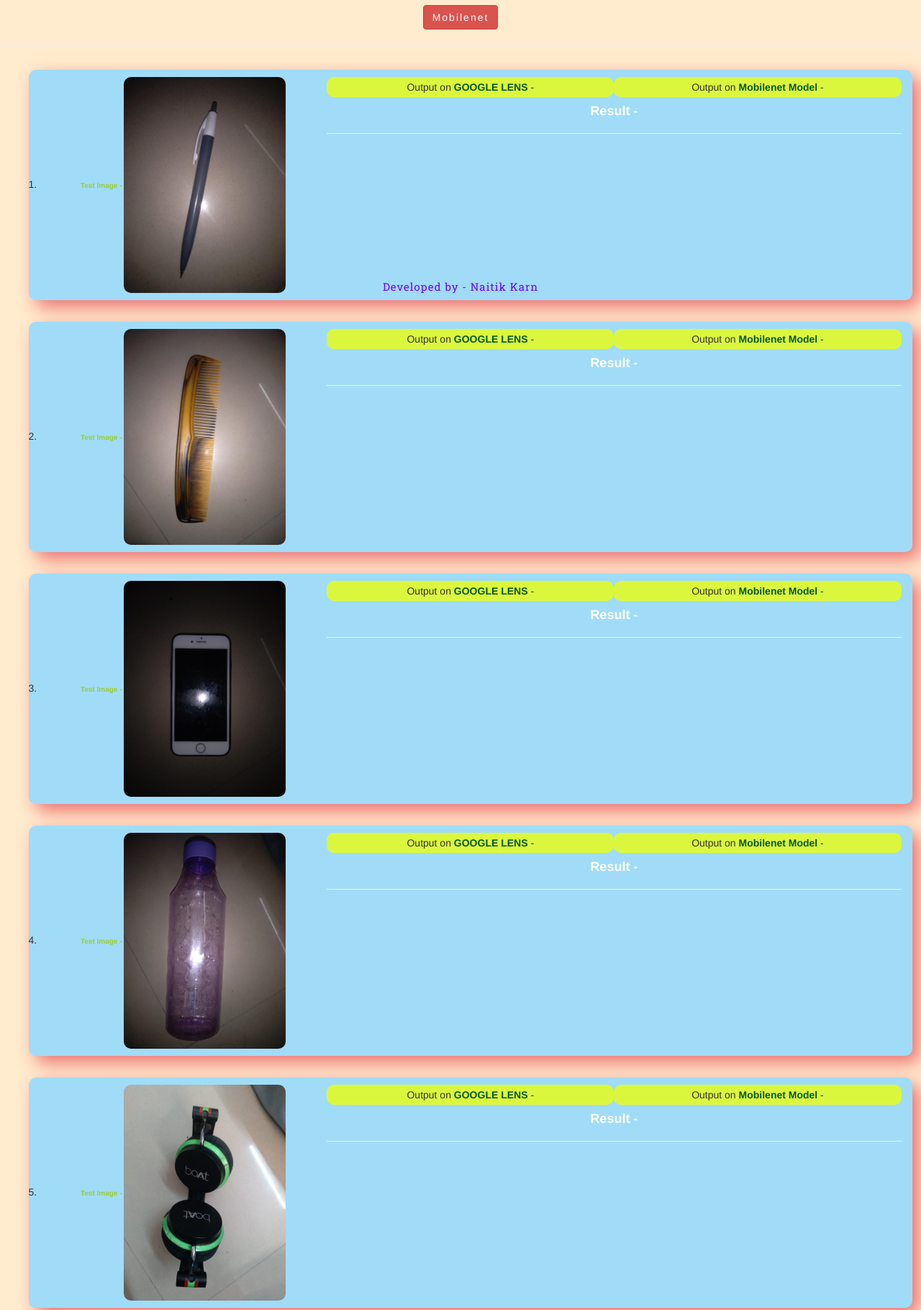
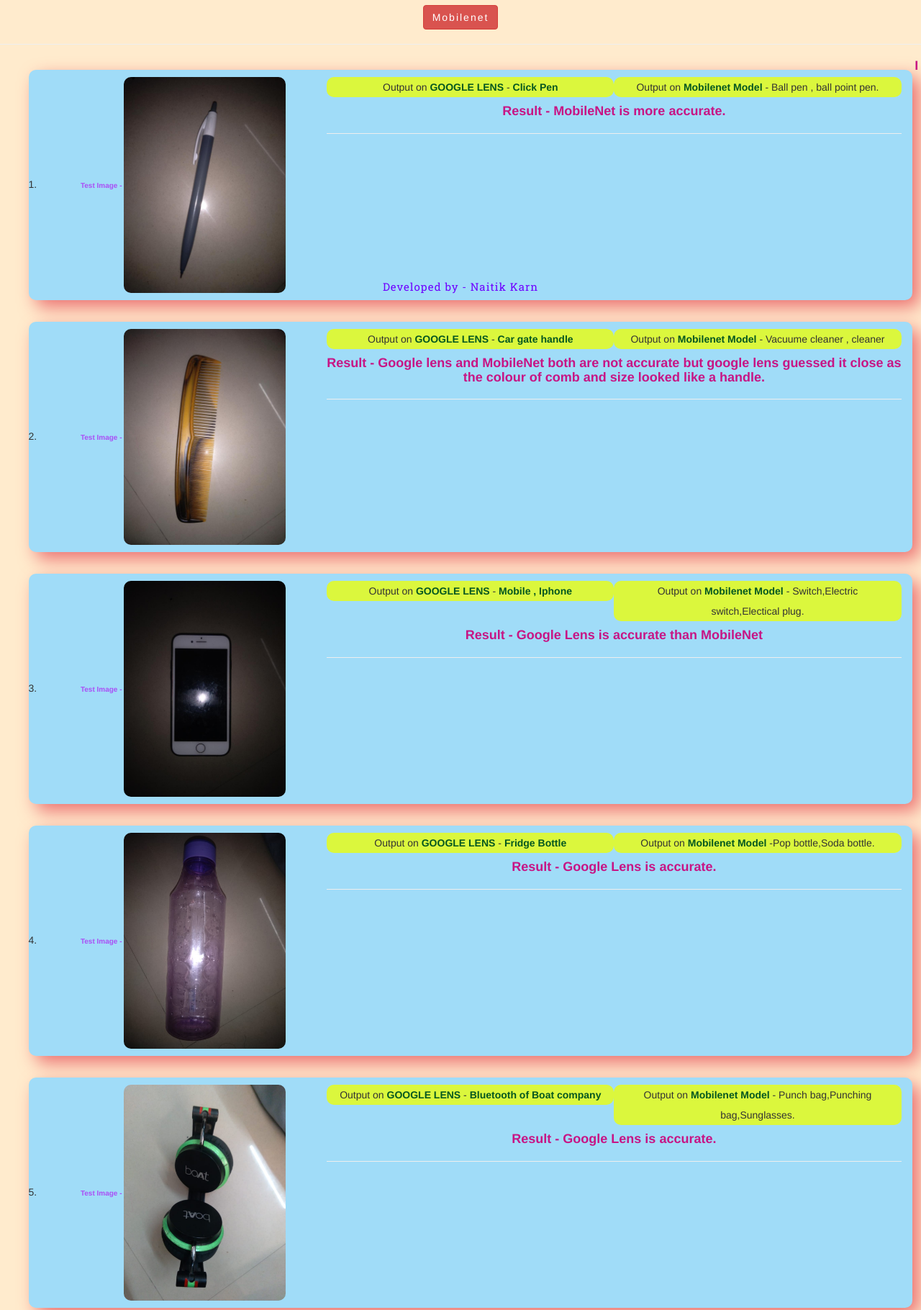
Before and after one commit to Naitik2222/Real-Time-Identification-120-121-, a plain HTML site: page index.html in a window 1280 px wide. Shown: the part 381-2201 px from the top of the page at 72% size. Drawn offline with nearby package versions, Linux system fonts and the light colour scheme.

Commit message:
Add files via upload

```diff
--- a/index.html
+++ b/index.html
@@ -29,15 +29,15 @@
               <img class="img" src="pen.jpeg">
             </li>
             <h5 class="first col-sm-4 col-xs-12">
-              Output on <b>GOOGLE LENS</b> -
+              Output on <b>GOOGLE LENS</b> - <b>Click Pen</b>
               <span> </span>
             </h5>
             <h5 class="second col-sm-4 col-xs-12">
-              Output on <b>Mobilenet Model </b> -
+              Output on <b>Mobilenet Model </b> - Ball pen , ball point pen.
               <span> </span>
             </h5>
             <div class="mini_result" class="col-xs-12">
-              <h4>Result - </h4>
+              <h4>Result - MobileNet is more accurate. </h4>
               <hr>
               <h4> </h4>
             </div>
@@ -51,15 +51,15 @@
               <img class="img" src="comb.jpeg">
             </li>
             <h5 class="first col-sm-4 col-xs-12">
-              Output on <b>GOOGLE LENS</b> -
+              Output on <b>GOOGLE LENS</b> - <b>Car gate handle</b>
               <span> </span>
             </h5>
             <h5 class="second col-sm-4 col-xs-12">
-              Output on <b>Mobilenet Model </b> -
+              Output on <b>Mobilenet Model </b> - Vacuume cleaner , cleaner
               <span> </span>
             </h5>
             <div class="mini_result" class="col-xs-12">
-              <h4>Result - </h4>
+              <h4>Result - Google lens and MobileNet both are not accurate but google lens guessed it close as the colour of comb and size looked like a handle.</h4>
               <hr>
               <h4> </h4>
             </div>
@@ -73,15 +73,15 @@
               <img class="img" src="mobile.jpeg">
             </li>
             <h5 class="first col-sm-4 col-xs-12">
-              Output on <b>GOOGLE LENS</b> -
+              Output on <b>GOOGLE LENS</b> - <b> Mobile , Iphone </b>
               <span> </span>
             </h5>
             <h5 class="second col-sm-4 col-xs-12">
-              Output on <b>Mobilenet Model </b> -
+              Output on <b>Mobilenet Model </b> - Switch,Electric switch,Electical plug.
               <span> </span>
             </h5>
             <div class="mini_result" class="col-xs-12">
-              <h4>Result - </h4>
+              <h4>Result - Google Lens is accurate than MobileNet </h4>
               <hr>
               <h4> </h4>
             </div>
@@ -97,15 +97,15 @@
               <img class="img" src="bottle.jpeg">
             </li>
             <h5 class="first col-sm-4 col-xs-12">
-              Output on <b>GOOGLE LENS</b> -
+              Output on <b>GOOGLE LENS</b> - <b>Fridge Bottle</b>
               <span> </span>
             </h5>
             <h5 class="second col-sm-4 col-xs-12">
-              Output on <b>Mobilenet Model </b> -
+              Output on <b>Mobilenet Model </b> -Pop bottle,Soda bottle.
               <span> </span>
             </h5>
             <div class="mini_result" class="col-xs-12">
-              <h4>Result - </h4>
+              <h4>Result - Google Lens is accurate.</h4>
               <hr>
               <h4> </h4>
             </div>
@@ -119,23 +119,28 @@
               <img class="img" src="bluetooth.jpeg">
             </li>
             <h5 class="first col-sm-4 col-xs-12">
-              Output on <b>GOOGLE LENS</b> -
+              Output on <b>GOOGLE LENS</b> - <b>Bluetooth of Boat company</b>
               <span> </span>
             </h5>
             <h5 class="second col-sm-4 col-xs-12">
-              Output on <b>Mobilenet Model </b> -
+              Output on <b>Mobilenet Model </b> - Punch bag,Punching bag,Sunglasses.
               <span> </span>
             </h5>
             <div class="mini_result" class="col-xs-12">
-              <h4>Result - </h4>
+              <h4>Result - Google Lens is accurate. </h4>
               <hr>
               <h4> </h4>
             </div>
           </div>
+          <div class="ultimate_result" class="col-xs-12">
+            <h4> I Have tested 5 items in which Google Lens guessed 3 items accurately.</h4>
+            <hr>
+            <h4> </h4>
+          </div>
 
 
         </ol>
-      <p class="bottom">Developed by - Naitik Karn</p>
+      <p class="bottom ">Developed by - Naitik Karn</p>
   </center>
   </body>
 </html>
--- a/style.css
+++ b/style.css
@@ -43,7 +43,7 @@ b{
   margin-bottom: 15px;
 }
 .white1,.white2,.white3,.white4,.white5,.white6,.white7,.white8,.white9{
-  color: yellowgreen;
+  color: rgb(170, 79, 245);
   font-size: 10px;
 }
 span{
@@ -53,6 +53,6 @@ span{
   color: black;
 }
 h4{
-  color: white;
+  color:mediumvioletred;
   font-weight: bold;
 }
```
